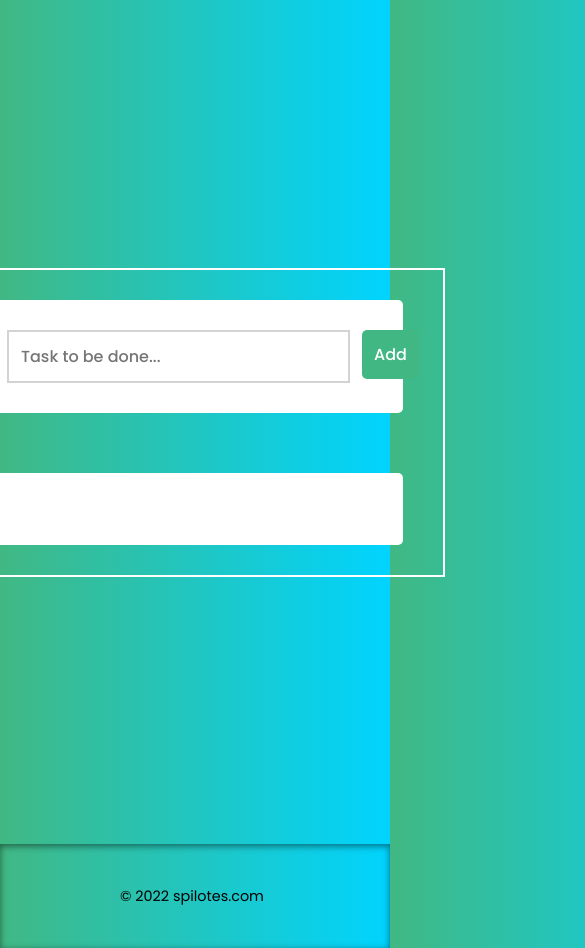
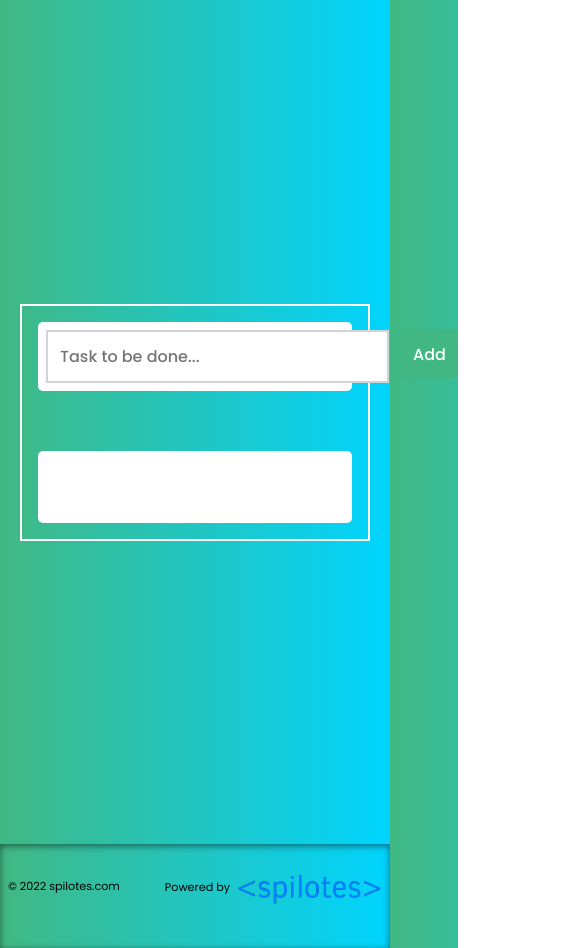
Before and after one commit to spilotes/Tasks-List, a plain HTML site: page index.html in a window 390 px wide. Shown: the top 948 px of the page, 585 px wide, since content can reach past the window. Drawn offline with Linux system fonts and the light colour scheme.

Commit message:
Add files via upload

```diff
--- a/css/style.css
+++ b/css/style.css
@@ -144,3 +144,38 @@ footer .logo-footer {
   margin-top: -0.4rem;
   cursor: pointer;
 }
+
+@media (max-width: 400px) {
+  main .container {
+    border: 2px solid #fff;
+    padding: 1rem 1rem;
+    width: 30%;
+    min-width: 350px;
+  }
+
+  main .new-task-container {
+    padding: 0.5rem 0.5rem;
+  }
+
+  .footer {
+    font-size: 0.7rem;
+  }
+
+  footer .copy {
+    margin-left: 0.5rem;
+  }
+
+  footer .powered {
+    margin-top: -1rem;
+    margin-left: 10.3rem;
+  }
+
+  footer .logo-footer {
+    width: 9.3rem;
+    height: 2rem;
+    float: right;
+    margin-left: 0.3rem;
+    margin-top: -0.4rem;
+    cursor: pointer;
+  }
+} ;
```
